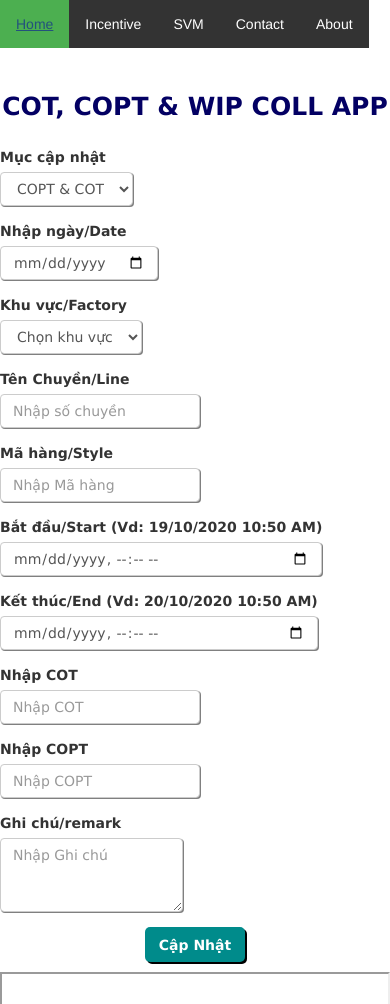
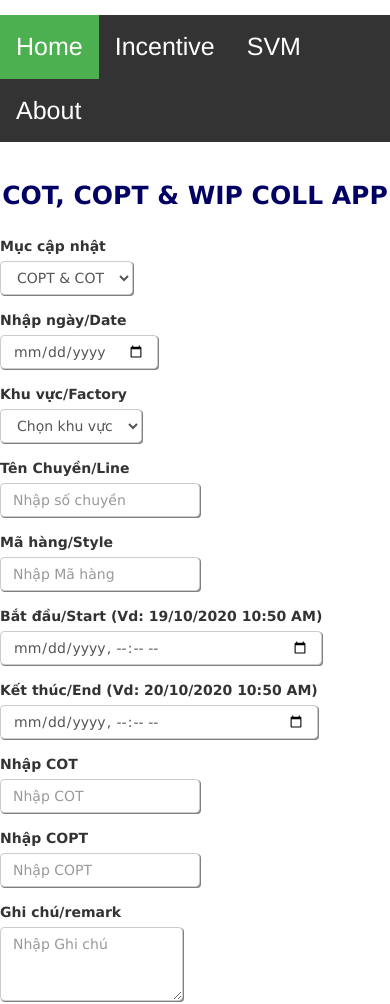
Before and after one commit to minhkhacld/copt, a plain HTML site: page index.html in a window 390 px wide. Shown: the top 1004 px of the page. Drawn offline with nearby package versions, Linux system fonts and the light colour scheme; grey boxes are pictures that could not be loaded; a web font is replaced by a local one.

Commit message:
remove contact

```diff
--- a/index.html
+++ b/index.html
@@ -35,7 +35,7 @@
                     <li><a class="active" href="http://minhkhacld.github.io/copt">Home</a></li>
                     <li><a href="http://minhkhacld.github.io/maytinh">Incentive</a></li>
                     <li><a href="http://minhkhacld.github.io/smv">SVM</a></li>
-                    <li><a href="#contact">Contact</a></li>
+                    <!-- <li><a href="#contact">Contact</a></li> -->
                     <li><a href="#about">About</a></li>
                 </ul>
             </div>
--- a/style.css
+++ b/style.css
@@ -12,6 +12,7 @@
     .container-fluid{
         width: 100% !important;
         display: inline-block;
+        font-size: 25px;
     }
 }
 .container{
```
